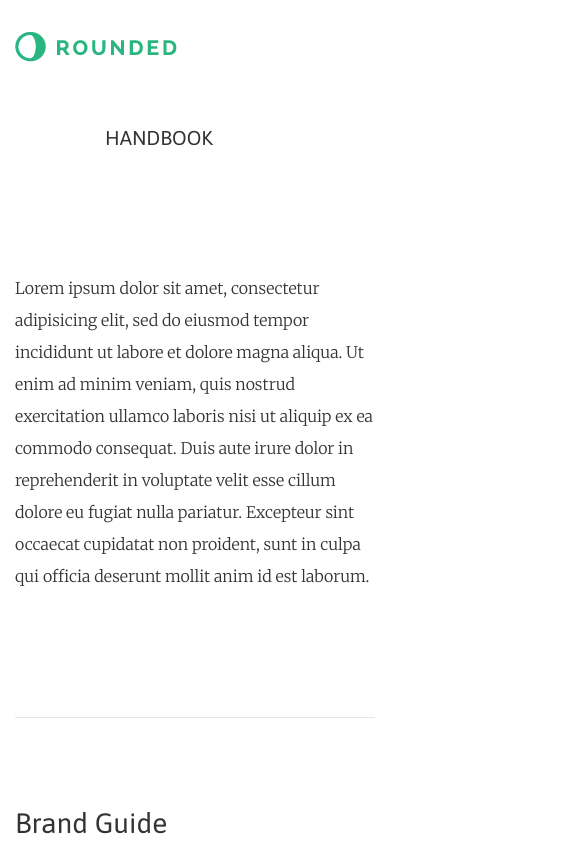
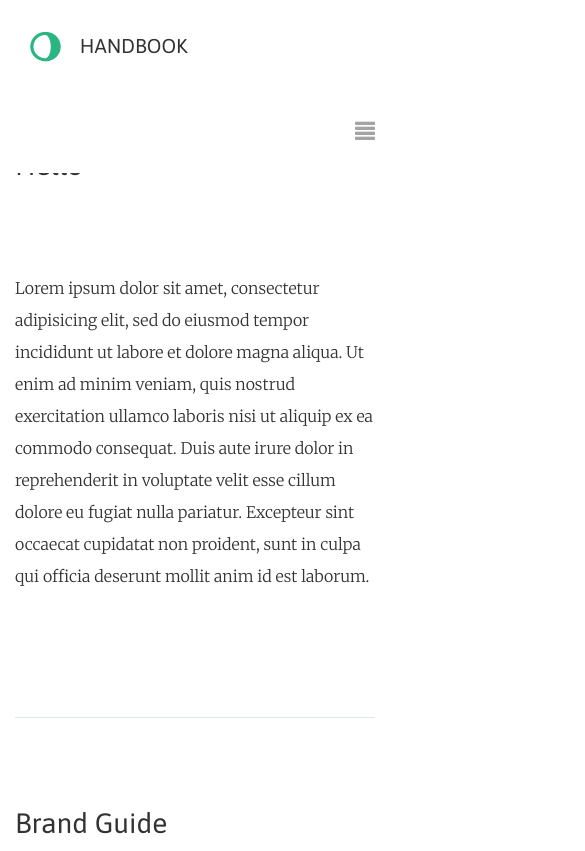
Before and after one commit to Rounded/rounded_handbook, a website: page index.html in a window 390 px wide. Shown: the top 851 px of the page, 585 px wide, since content can reach past the window. Drawn offline with Linux system fonts and the light colour scheme.

Commit message:
responsive logo and handbook name

```diff
--- a/assets/stylesheets/modules/theme.less
+++ b/assets/stylesheets/modules/theme.less
@@ -71,6 +71,7 @@
 }
 
 
+
 //
 // Type
 // --------------------------------------------------
@@ -132,6 +133,52 @@
     color: #000;
   }
 }
+.navbar-title {
+  @media(max-width: @screen-sm-max){
+
+    display: none;
+  }
+}
+
+p.navbar-text {
+  @media(max-width: @screen-sm-max){
+  font-family: "ASAP";
+  margin-left: 18%;
+  font-size: 20px;
+  text-transform: uppercase;
+
+  }
+}
+
+.navbar-header-sm {
+  @media(min-width: @screen-sm-max){
+
+    display: none;
+  }
+}
+
+.navbar-header-sm {
+  @media(max-width: @screen-sm-max){
+
+    float: left;
+  }
+}
+
+.navbar-header {
+  @media(max-width: @screen-sm-max){
+
+    display: none;
+  }
+}
+
+.glyphicon.glyphicon-align-justify {
+  @media(max-width: @screen-sm-max){
+
+
+
+  }
+}
+
 
 .navbar-default .navbar-nav > li > a{
   text-transform: uppercase;
@@ -143,7 +190,15 @@
 }
 
 
+.navbar-brand {
+padding: 30px 15px;
+font-size: 19px;
+line-height: 30px;
+}
 
+.clearfix {
+  overflow: auto;
+}
 
 
 //
--- a/index.html
+++ b/index.html
@@ -1,6 +1,7 @@
 <!DOCTYPE html>
 <html>
 <head>
+  <meta name="viewport" content="width=device-width, initial-scale=1.0">
   <title>Rounded Handbook</title>
   <link rel="stylesheet" href="style.css">
 </head>
@@ -86,26 +87,23 @@
   <div class="container">
     <!-- Brand and toggle get grouped for better mobile display -->
     <div class="navbar-header">
-      <button type="button" class="navbar-toggle" data-toggle="collapse" data-target="#bs-example-navbar-collapse-1">
-        <span class="sr-only">Toggle navigation</span>
-        <span class="icon-bar"></span>
-        <span class="icon-bar"></span>
-        <span class="icon-bar"></span>
-      </button>
       <a class="navbar-brand" href="#"><img src="assets/images/logo.png" alt=""></a>
-
+    </div>
+    <div class="navbar-header-sm">
+      <a class="navbar-brand" href="#"><img src="assets/images/logo_sm.png" alt=""></a>
     </div>
     <!-- <div class="text-center"> -->
-    <p class="navbar-text" >Handbook</a></p>
+    <p class="navbar-text">Handbook</a></p>
       <!-- </div> -->
 
-
-    <!-- Collect the nav links, forms, and other content for toggling -->
-    <div class="collapse navbar-collapse pull-right">
-      <ul class="nav navbar-nav">
-        <li><a href="#" class="toggle-transparent tof"><span class="glyphicon glyphicon-align-justify"></span> Table of Contents</a></li>
-      </ul>
-    </div><!-- /.navbar-collapse -->
+    <ul class="nav navbar-nav pull-right">
+      <li>
+        <a href="#" class="toggle-transparent tof">
+          <span class="glyphicon glyphicon-align-justify"></span>
+          <span class="navbar-title">Table of Contents</span>
+        </a>
+      </li>
+    </ul>
   </div><!-- /.container-fluid -->
 </nav>
 
```
Also changed, not shown: assets/images/logo_sm.png (added), style.css.
